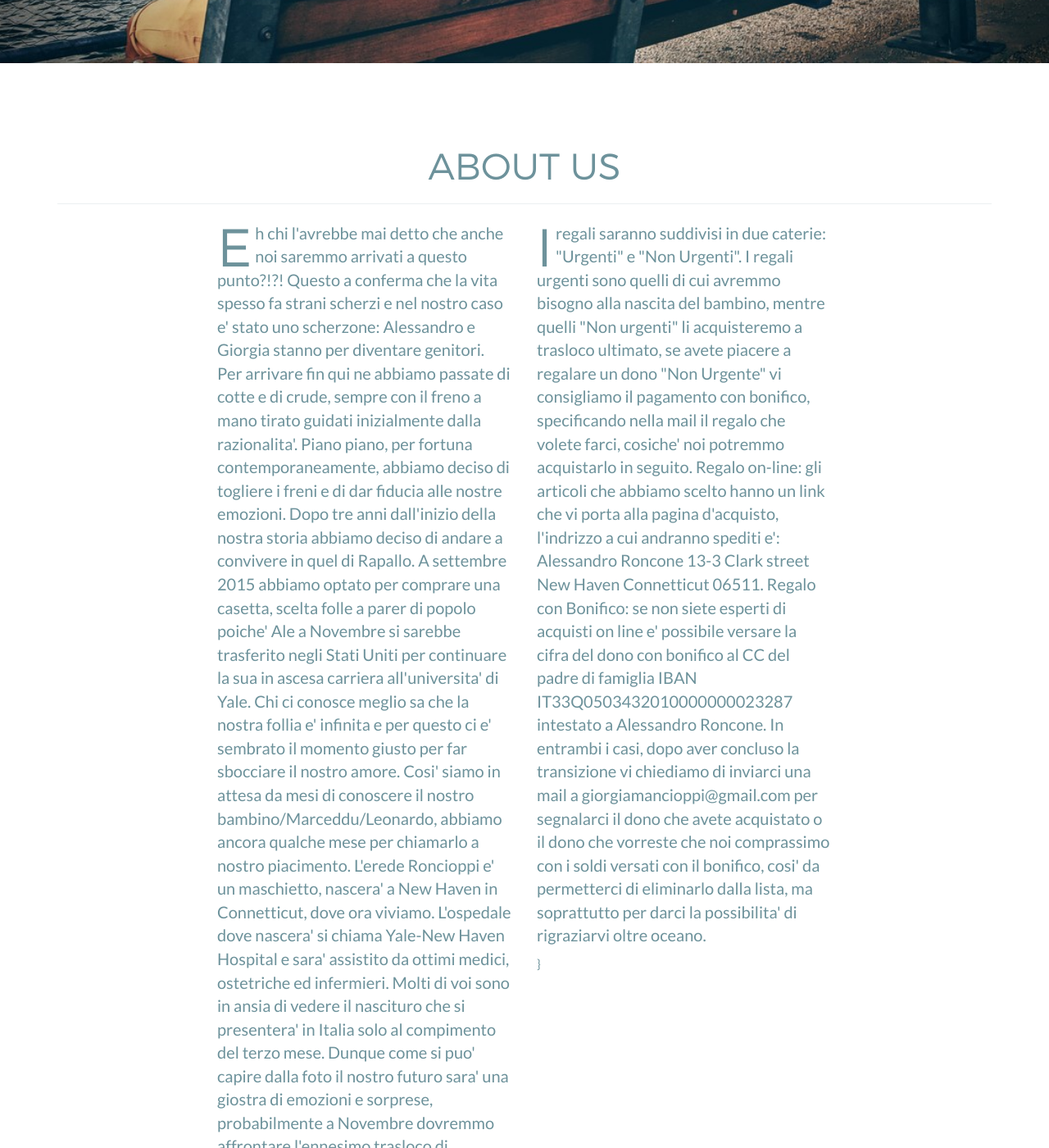
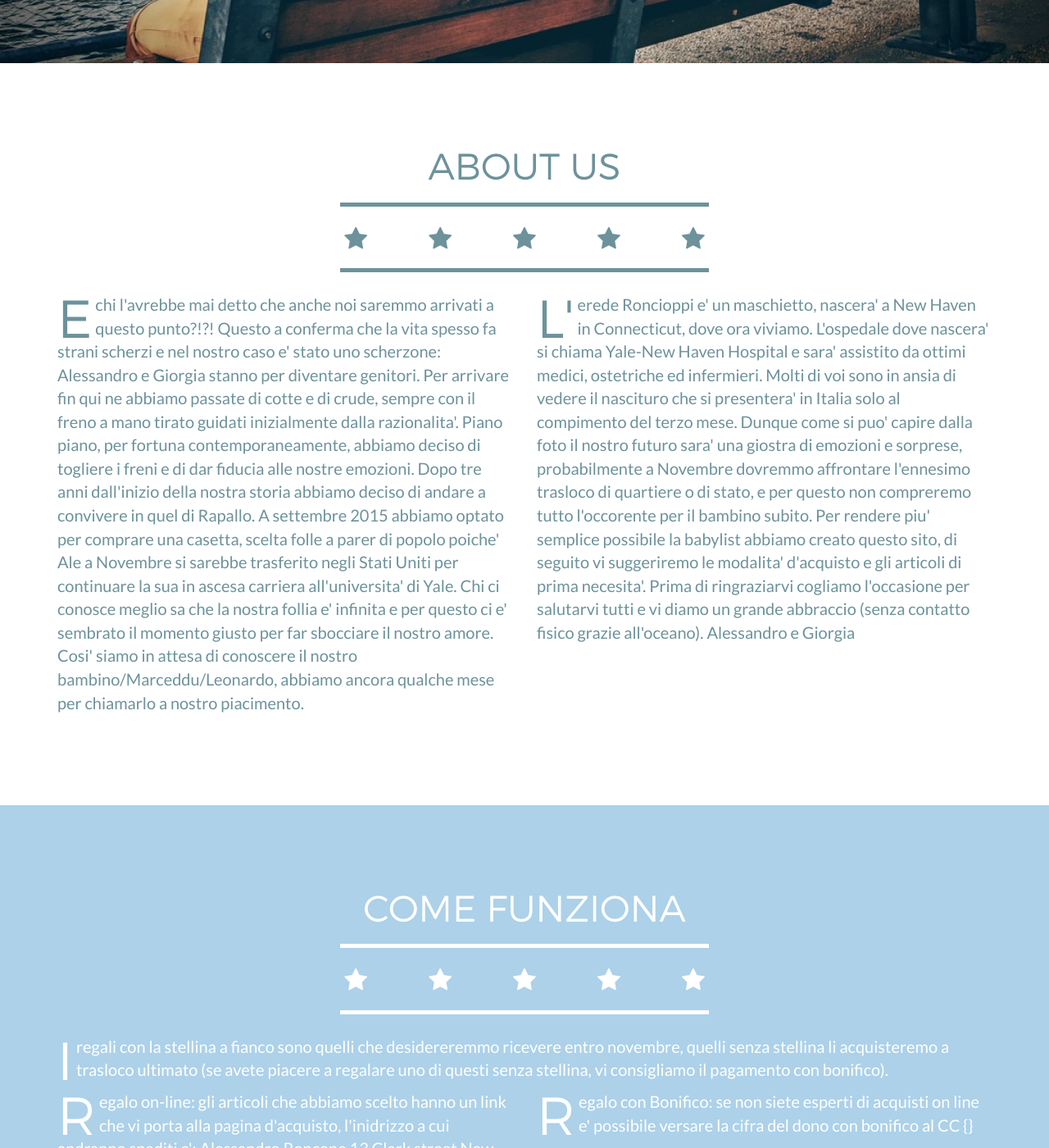
Before and after one commit to alecive/lista-bimbo-roncioppi, a Jekyll site: the page built from index.html, in a window 1280 px wide and 1400 px high, scrolled down 774 px. Shown: the whole window at 82% size. Built offline with Jekyll 4.4.1, drawn with Linux system fonts in a browser that asks for light colours; some of the changed text lies outside the part shown.

Commit message:
Revert "modifica su di noi"
This reverts commit b79ef23553d695e68cb159048cd556cc705c9ac0.

```diff
--- a/_includes/about.html
+++ b/_includes/about.html
@@ -4,22 +4,16 @@
             <div class="row">
                 <div class="col-lg-12 text-center">
                     <h2>About Us</h2>
-                    <hr class="star-primary">
+                    {% include star.html type="primary" %}
                 </div>
             </div>
             <div class="row">
-                <div class="col-lg-4 col-lg-offset-2">
-                    <p> Eh chi l'avrebbe mai detto che anche noi saremmo arrivati a questo punto?!?!
-                    Questo a conferma che la vita spesso fa strani scherzi e nel nostro caso e' stato uno scherzone: Alessandro e Giorgia stanno per diventare genitori. Per arrivare fin qui ne abbiamo passate di cotte e di crude, sempre con il freno a mano tirato guidati inizialmente dalla razionalita'. Piano piano, per fortuna contemporaneamente, abbiamo deciso di togliere i freni e di dar fiducia alle nostre emozioni. Dopo tre anni dall'inizio della nostra storia abbiamo deciso di andare a convivere in quel di Rapallo. A settembre 2015 abbiamo optato per comprare una casetta, scelta folle a parer di popolo poiche' Ale a Novembre si sarebbe trasferito negli Stati Uniti per continuare la sua in ascesa carriera all'universita' di Yale. Chi ci conosce meglio sa che la nostra follia e' infinita e per questo ci e' sembrato il momento giusto per far sbocciare il nostro amore. Cosi' siamo in attesa da mesi di conoscere il nostro bambino/Marceddu/Leonardo, abbiamo ancora qualche mese per chiamarlo a nostro piacimento. L'erede Roncioppi e' un maschietto, nascera' a New Haven in Connetticut, dove ora viviamo. L'ospedale dove nascera' si chiama Yale-New Haven Hospital e sara' assistito da ottimi medici, ostetriche ed infermieri. Molti di voi sono in ansia di vedere il nascituro che si presentera' in Italia solo al compimento del terzo mese.
-                    Dunque come si puo' capire dalla foto il nostro futuro sara' una giostra di emozioni e sorprese, probabilmente a Novembre dovremmo affrontare l'ennesimo trasloco di quartiere o di stato, e per questo non compreremo tutto l'occorente per il bambino subito. Per rendere piu' semplice possibile la babylist abbiamo creato questo sito, di seguito vi suggeriremo le modalita' d'acquisto e gli articoli di prima necesita'. Prima di ringraziarvi cogliamo l'occasione per salutarvi tutti e vi diamo un grande abbraccio (senza contatto fisico grazie all'oceano). Alessandro e Giorgia. </p>
+                <div class="col-lg-6">
+                    <p>E chi l'avrebbe mai detto che anche noi saremmo arrivati a questo punto?!?!
+                    Questo a conferma che la vita spesso fa strani scherzi e nel nostro caso e' stato uno scherzone: Alessandro e Giorgia stanno per diventare genitori. Per arrivare fin qui ne abbiamo passate di cotte e di crude, sempre con il freno a mano tirato guidati inizialmente dalla razionalita'. Piano piano, per fortuna contemporaneamente, abbiamo deciso di togliere i freni e di dar fiducia alle nostre emozioni. Dopo tre anni dall'inizio della nostra storia abbiamo deciso di andare a convivere in quel di Rapallo. A settembre 2015 abbiamo optato per comprare una casetta, scelta folle a parer di popolo poiche' Ale a Novembre si sarebbe trasferito negli Stati Uniti per continuare la sua in ascesa carriera all'universita' di Yale. Chi ci conosce meglio sa che la nostra follia e' infinita e per questo ci e' sembrato il momento giusto per far sbocciare il nostro amore. Cosi' siamo in attesa di conoscere il nostro bambino/Marceddu/Leonardo, abbiamo ancora qualche mese per chiamarlo a nostro piacimento. </p>
                 </div>
-                <div class="col-lg-4">
-                    <p> I regali saranno suddivisi in due caterie: "Urgenti" e "Non Urgenti". I regali urgenti sono quelli di cui avremmo bisogno alla nascita del bambino, mentre quelli "Non urgenti" li acquisteremo a trasloco ultimato, se avete piacere a regalare un dono "Non Urgente" vi consigliamo il pagamento con bonifico, specificando nella mail il regalo che volete farci, cosiche' noi potremmo acquistarlo in seguito.
-                    Regalo on-line: gli articoli che abbiamo scelto hanno un link che vi porta alla pagina d'acquisto, l'indrizzo a cui andranno spediti e': Alessandro Roncone 13-3 Clark street New Haven Connetticut 06511.
-                    Regalo con Bonifico: se non siete esperti di acquisti on line e' possibile versare la cifra del dono con bonifico al CC del padre di famiglia IBAN IT33Q0503432010000000023287 intestato a Alessandro Roncone.
-                    In entrambi i casi, dopo aver concluso la transizione vi chiediamo di inviarci una mail a giorgiamancioppi@gmail.com per segnalarci il dono che avete acquistato o il dono che vorreste che noi comprassimo con i soldi versati con il bonifico, cosi' da permetterci di eliminarlo dalla lista, ma soprattutto per darci la possibilita' di rigraziarvi oltre oceano.
-                     </p>
-                    }
+                <div class="col-lg-6">
+                    <p>L'erede Roncioppi e' un maschietto, nascera' a New Haven in Connecticut, dove ora viviamo. L'ospedale dove nascera' si chiama Yale-New Haven Hospital e sara' assistito da ottimi medici, ostetriche ed infermieri. Molti di voi sono in ansia di vedere il nascituro che si presentera' in Italia solo al compimento del terzo mese. Dunque come si puo' capire dalla foto il nostro futuro sara' una giostra di emozioni e sorprese, probabilmente a Novembre dovremmo affrontare l'ennesimo trasloco di quartiere o di stato, e per questo non compreremo tutto l'occorente per il bambino subito. Per rendere piu' semplice possibile la babylist abbiamo creato questo sito, di seguito vi suggeriremo le modalita' d'acquisto e gli articoli di prima necesita'. Prima di ringraziarvi cogliamo l'occasione per salutarvi tutti e vi diamo un grande abbraccio (senza contatto fisico grazie all'oceano). Alessandro e Giorgia </p>
                 </div>
             </div>
         </div>
```
